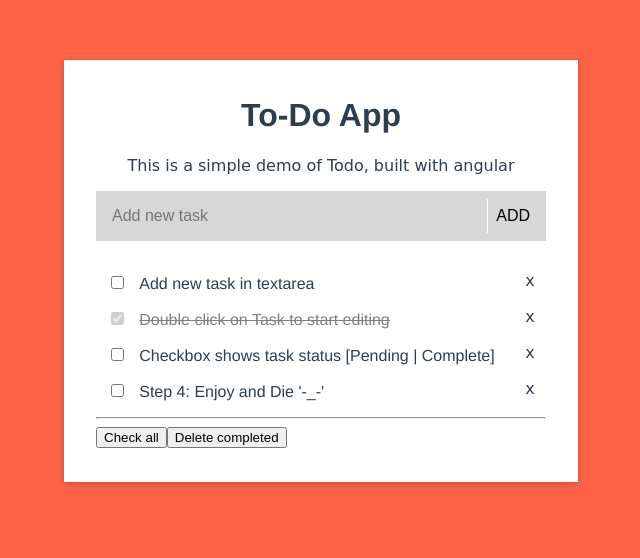
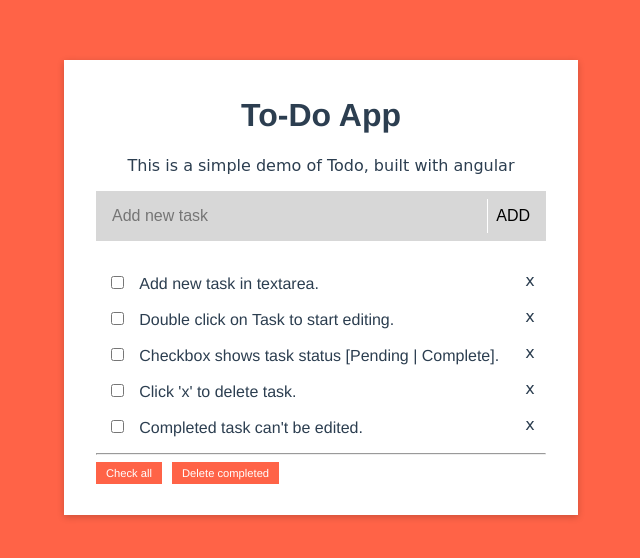
Before and after one commit to ajay-arya/Todo-Angular, an Angular app: page / in a window 1280 px wide. Shown: the top 558 px of the page, without its empty margins (319-959 px from the left). Built offline with nearby package versions, Linux system fonts and the light colour scheme; what ngx-autofocus-fix would draw is missing.

Commit message:
Completed

```diff
--- a/src/app/todo-list/todo-list.component.html
+++ b/src/app/todo-list/todo-list.component.html
@@ -35,8 +35,8 @@
     <hr>
 
     <div>
-        <button (click)="checkAll()">Check all</button>
-        <button (click)="deleteCompleted()">Delete completed</button>
+        <span class="action-btn" (click)="checkAll()">Check all</span>
+        <span class="action-btn" (click)="deleteCompleted()">Delete completed</span>
     </div><br>
 
 </div>
--- a/src/app/todo-list/todo-list.component.scss
+++ b/src/app/todo-list/todo-list.component.scss
@@ -23,7 +23,7 @@
     border-left: 1px solid white;
     float: right;
     cursor: pointer;
-    background: linear-gradient(to right, rgba(255, 255, 255, 0.7) 50%, #d7d7d7 50%);
+    background: linear-gradient(to right, rgb(255, 255, 255) 50%, #d7d7d7 50%);
     background-size: 200% 100%;
     background-position: right bottom;
     font-weight: 300;
@@ -96,3 +96,18 @@
 .todo-closeBtn:hover {
   color: red;
 }
+
+.action-btn {
+  position: relative;
+  padding: 5px 10px;
+  margin-right: 10px;
+  background: tomato;
+  font-size: 0.7rem;
+  color: white;
+  cursor: pointer;
+  transition: all 0.2s ease-out;
+}
+
+.action-btn:hover {
+  box-shadow: 0 2px 5px rgba(0, 0, 0, 0.5);
+}
--- a/src/app/todo-list/todo-list.component.ts
+++ b/src/app/todo-list/todo-list.component.ts
@@ -20,19 +20,23 @@ export class TodoListComponent implements OnInit {
 
   ngOnInit() {
     this.myTodo = [{
-      detail: 'Add new task in textarea',
+      detail: 'Add new task in textarea.',
       isCompleted: false,
       isEditing: false
     }, {
-      detail: 'Double click on Task to start editing',
-      isCompleted: true,
-      isEditing: false
-    }, {
-      detail: 'Checkbox shows task status [Pending | Complete]',
+      detail: 'Double click on Task to start editing.',
       isCompleted: false,
       isEditing: false
     }, {
-      detail: `Step 4: Enjoy and Die '-_-'`,
+      detail: 'Checkbox shows task status [Pending | Complete].',
+      isCompleted: false,
+      isEditing: false
+    }, {
+      detail: `Click 'x' to delete task.`,
+      isCompleted: false,
+      isEditing: false
+    }, {
+      detail: `Completed task can't be edited.`,
       isCompleted: false,
       isEditing: false
     }]
@@ -50,7 +54,7 @@ export class TodoListComponent implements OnInit {
   }
 
   deleteCompleted() {
-    this.myTodo.filter(todo => !todo.isCompleted);
+    this.myTodo = this.myTodo.filter(todo => !todo.isCompleted);
   }
 
   checkAll() {
```
